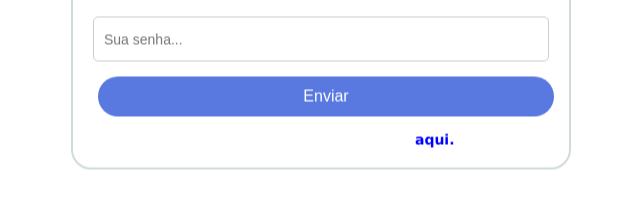
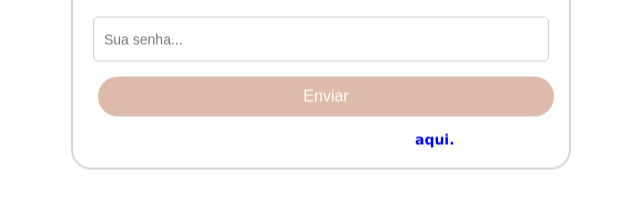
Before and after one commit to PamellaCastro/Tela-Login-e-Cadastro, a plain HTML site: page index.html in a window 1280 px wide. Shown: the part 370-578 px from the top of the page, without its empty margins (319-959 px from the left). Drawn offline with Linux system fonts and the light colour scheme.

Commit message:
Alteração da cor dos botoes

```diff
--- a/style.css
+++ b/style.css
@@ -59,7 +59,7 @@ button {
     cursor: pointer;
     border: 0;
     margin: 5px;
-    background-color: #5979e0;
+    background-color: #ac573069;
     border-radius: 20px;
     color: #fff;
     font-size: 16px;
```
